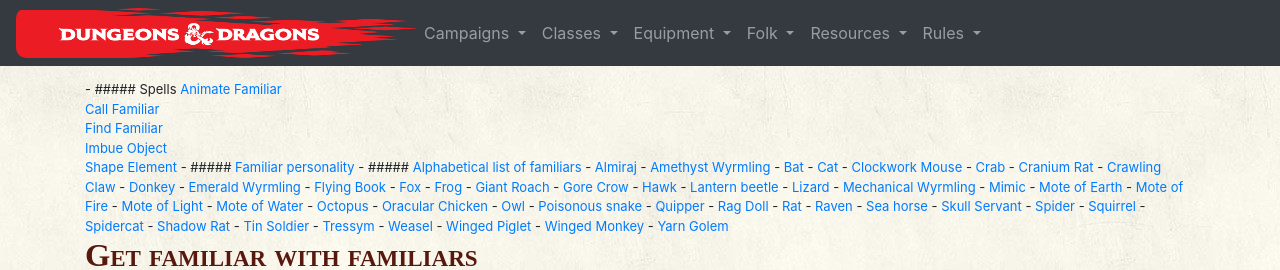
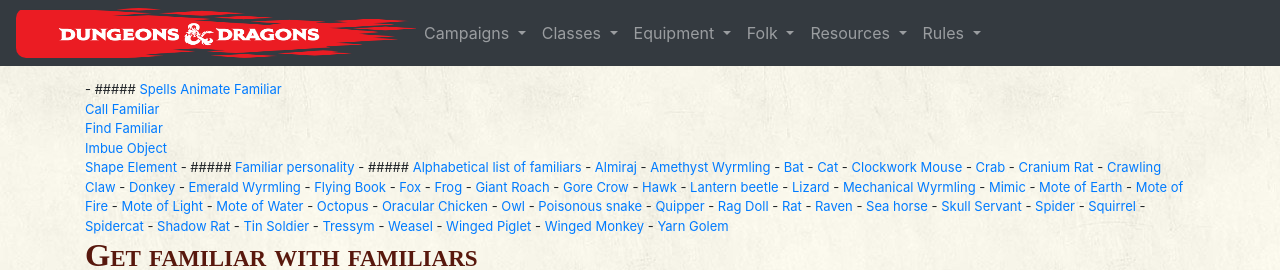
Before and after one commit to kvarak/dnd, a Jekyll site: the page built from docs/_Resources/familiars.md, in a window 1280 px wide. Shown: the top 270 px of the page. Built offline with Jekyll 4.4.1, drawn with Linux system fonts in a browser that asks for light colours; nearby versions of some CDN libraries; some web fonts are replaced; Markdown is read by kramdown in place of the engine named in the settings.

Commit message:
update narrow

```diff
--- a/assets/css/style.css
+++ b/assets/css/style.css
@@ -204,6 +204,9 @@
   margin: 0 0 1.5em 0;
 }
 
+.narrowcolumns {
+  margin: 0 0 0 0;
+}
 
 /* ---------------------------------------------------------------------------- */
 
--- a/docs/_Resources/familiars.md
+++ b/docs/_Resources/familiars.md
@@ -3,9 +3,9 @@
 layout: default
 ---
 
-<div class="columns">
-
-- ##### Spells
+<div class="columns narrowcolumns">
+
+- ##### <a href="#internal-Spells">Spells</a>
   <a href="#internal-AnimateFamiliar">Animate Familiar</a><br/>
   <a href="#internal-CallFamiliar">Call Familiar</a><br/>
   <a href="#internal-FindFamiliar">Find Familiar</a><br/>
@@ -65,7 +65,7 @@
 # Get familiar with familiars
 The most common way to get a familiar is by casting the *find familiar* spell, but ther are other spells that grants the service of a familiar. Some are described below, as well as the creatures that can be summoned as familiars for each variant.
 
-## Spells
+## <a class="internal-link" name="internal-Spells">Spells</a>
 Each spell lists which forms the familiar can take, with links to their stats. If you have access to one of these spells when you start play with a new character, you may start with a familiar already summoned.
 
 **Animate familiar**. This variant creates an undead familiar.
```
